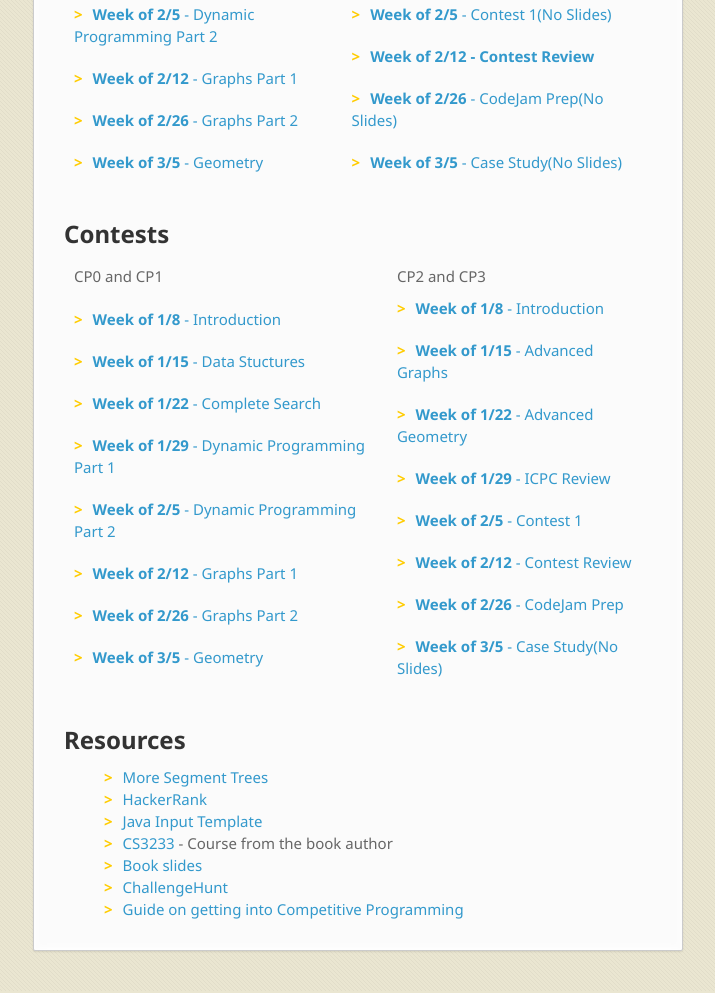
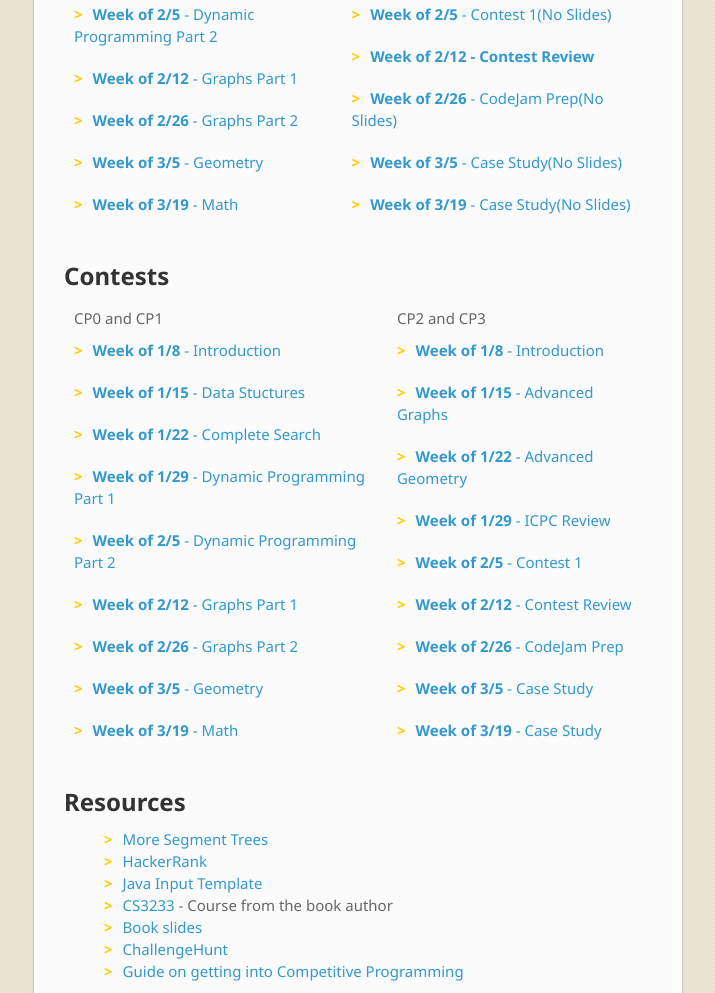
Before and after one commit to CompetitiveProgrammingAtPurdue/CourseWebpage, a plain HTML site: page index.html in a window 1280 px wide. Shown: the part 1195-2188 px from the top of the page, without its empty margins (282-997 px from the left). Drawn offline with nearby package versions, Linux system fonts and the light colour scheme; files that its build step writes are made by us from their sources; a web font is replaced by a local one.

Commit message:
Updates for 3/22

```diff
--- a/index.html
+++ b/index.html
@@ -118,7 +118,10 @@
               <li><a href="https://docs.google.com/presentation/d/1ep8nahGBknOQLa_LvffOcZkShIWHMWivNKyZqh4QsQ0/edit?usp=sharing"><b>Week of 2/26</b> - Graphs Part 2</a></li>
             </ul>
             <ul style="padding-left: 0">
-              <li><a href=""><b>Week of 3/5</b> - Geometry</a></li>
+              <li><a href="https://docs.google.com/presentation/d/15wQgqxgqXEuUytcambrUfbfcxCXkVjq9PT1J4TIOxpw/edit?usp=sharing"><b>Week of 3/5</b> - Geometry</a></li>
+            </ul>
+            <ul style="padding-left: 0">
+              <li><a href="https://docs.google.com/presentation/d/1zq4Hc0B-xuC2X2DCKERaHZ-9_0WxdwACfCSQGG-FYTk/edit?usp=sharing"><b>Week of 3/19</b> - Math</a></li>
             </ul>
           </td>
           <td>
@@ -145,6 +148,9 @@
             </ul>
             <ul style="padding-left: 0">
               <li><a href=""><b>Week of 3/5</b> - Case Study(No Slides)</a></li>
+            </ul>
+            <ul style="padding-left: 0">
+              <li><a href=""><b>Week of 3/19</b> - Case Study(No Slides)</a></li>
             </ul>
           </td>
         </tr>
@@ -182,6 +188,9 @@
             <ul style="padding-left: 0">
               <li><a href="https://www.hackerrank.com/cp-1-spring-2018-week-9-geometry"><b>Week of 3/5</b> - Geometry</a></li>
             </ul>
+            <ul style="padding-left: 0">
+              <li><a href="https://www.hackerrank.com/cp-1-spring-2018-week-11-mathematics"><b>Week of 3/19</b> - Math</a></li>
+            </ul>
           </td>
           <td>
             <ul style="padding-left: 0">
@@ -206,7 +215,10 @@
               <li><a href="https://www.hackerrank.com/cp-2-and-3-spring-2018-week-8-google-codejam"><b>Week of 2/26</b> - CodeJam Prep</a></li>
             </ul>
             <ul style="padding-left: 0">
-              <li><a href="https://www.hackerrank.com/cp-2-and-3-spring-2018-week-9-case-study-2"><b>Week of 3/5</b> - Case Study(No Slides)</a></li>
+              <li><a href="https://www.hackerrank.com/cp-2-and-3-spring-2018-week-9-case-study-2"><b>Week of 3/5</b> - Case Study</a></li>
+            </ul>
+            <ul style="padding-left: 0">
+              <li><a href="https://www.hackerrank.com/cp-2-and-3-spring-2018-week-11-case-study-3"><b>Week of 3/19</b> - Case Study</a></li>
             </ul>
           </td>
         </tr>
```
